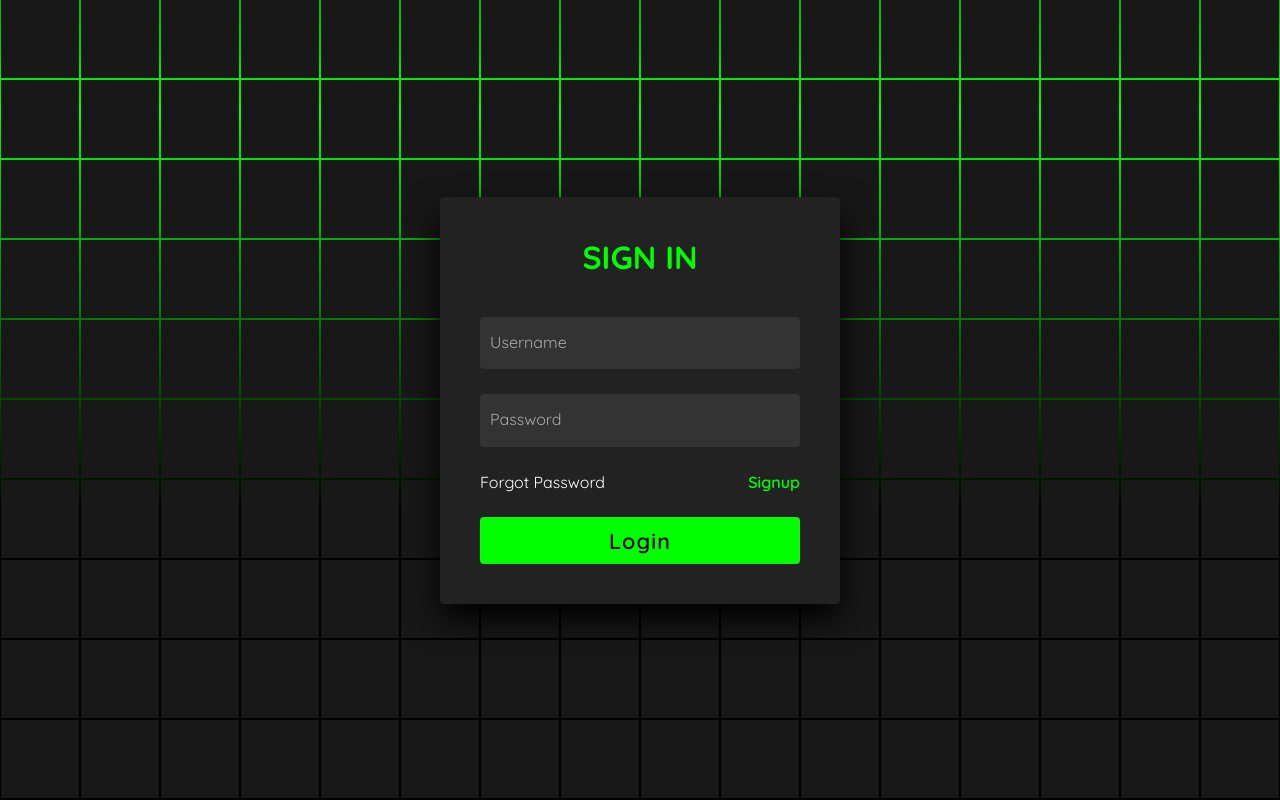
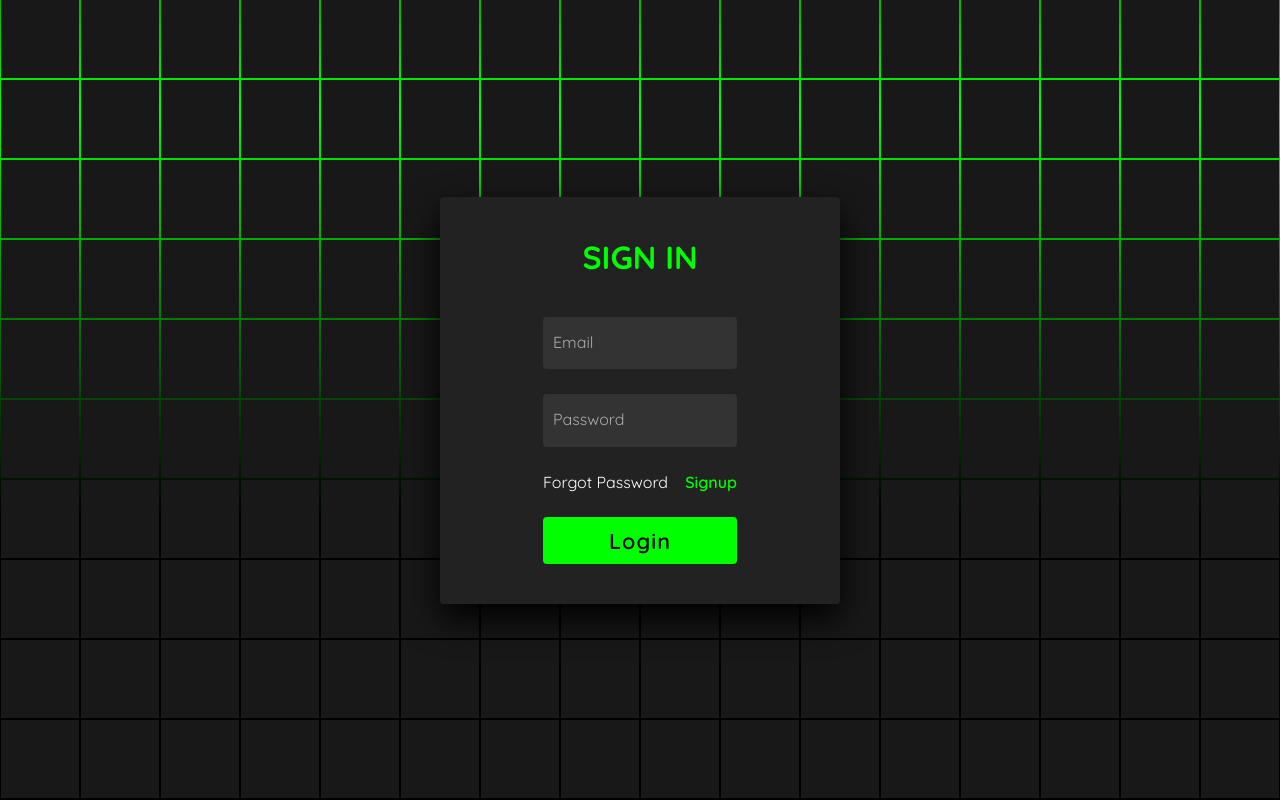
Before and after one commit to nayemhasan45/Php_crud, a PHP site: page /assignment/log_in.php in a window 1280 px wide. Run offline with PHP 8.4, Linux system fonts and the light colour scheme.

Commit message:
log in form connection done with the server

```diff
--- a/connect.php
+++ b/connect.php
@@ -4,7 +4,9 @@
     $password="";
     $dbName="lab_work_5";
     $con=mysqli_connect($serverName,$userName,$password,$dbName);
-    if(!$con){
+    if($con){
+        // echo "connection ok";
+    }else{
         echo(mysqli_connect_error());
     }
 ?>
--- a/index.php
+++ b/index.php
@@ -14,7 +14,7 @@
 <body>
     <div class="w-1/2 mx-auto space-y-5">
         <div class="text-center text-4xl">
-            <h1 class="font-bold">Submit Your Details</h1>
+            <h1 class="font-bold">Please Sign Up</h1>
         </div>
         <form action="" method="POST">
             <div class="space-y-6">
--- a/log_in.php
+++ b/log_in.php
@@ -22,37 +22,56 @@
                 <h2>Sign In</h2>
 
                 <div class="form">
-
+                    <form action="#" method="POST">
                         <div class="inputBox">
 
-                        <input type="text" required> <i>Username</i>
+                            <input type="text" name="email" required> <i>Email</i>
 
                         </div>
 
                         <div class="inputBox">
 
-                        <input type="password" required> <i>Password</i>
+                            <input type="password" name="pass" required> <i>Password</i>
 
                         </div>
 
-                    <div class="links"> <a href="#">Forgot Password</a> <a href="#">Signup</a>
+                        <div class="links"> <a href="#">Forgot Password</a> <a href="http://localhost/assignment/lab_work_5/">Signup</a>
 
                         </div>
 
                         <div class="inputBox">
 
-                        <input type="submit" value="Login">
+                            <input type="submit" name="loginBtn" value="Login">
 
+                        </div>
+                    </form>
                 </div>
 
             </div>
 
         </div>
 
-        </div>
 
     </section> <!-- partial -->
 
 </body>
 
 </html>
+
+<?php
+include('connect.php');
+if(isset($_POST['loginBtn'])){
+    $email=$_POST['email'];
+    $pass=&$_POST['pass'];
+    $getData = "SELECT * FROM userdata WHERE email='$email'&& password='$pass'";
+    $data = mysqli_query($con,$getData);
+    $result = mysqli_num_rows($data);
+    if($result){
+        ?>
+        <meta http-equiv="refresh" content="0; url=http://localhost/assignment/lab_work_5/display.php" />
+        <?php
+    }else{
+        echo "<script>alert('login failed')</script> ";
+    }
+};
+?>
--- a/style/log_in.css
+++ b/style/log_in.css
@@ -91,19 +91,19 @@ section .signin .content h2
   color: #0f0;
   text-transform: uppercase;
 }
-section .signin .content .form
+section .signin .content .form form
 {
   width: 100%;
   display: flex;
   flex-direction: column;
   gap: 25px;
 }
-section .signin .content .form .inputBox
+section .signin .content .form form .inputBox
 {
   position: relative;
   width: 100%;
 }
-section .signin .content .form .inputBox input
+section .signin .content .form form .inputBox input
 {
   position: relative;
   width: 100%;
@@ -116,7 +116,7 @@ section .signin .content .form .inputBox input
   font-weight: 500;
   font-size: 1em;
 }
-section .signin .content .form .inputBox i
+section .signin .content .form form .inputBox i
 {
   position: absolute;
   left: 0;
@@ -126,31 +126,31 @@ section .signin .content .form .inputBox i
   transition: 0.5s;
   pointer-events: none;
 }
-.signin .content .form .inputBox input:focus ~ i,
-.signin .content .form .inputBox input:valid ~ i
+.signin .content .form form .inputBox input:focus ~ i,
+.signin .content .form form .inputBox input:valid ~ i
 {
   transform: translateY(-7.5px);
   font-size: 0.8em;
   color: #fff;
 }
-.signin .content .form .links
+.signin .content .form form .links
 {
   position: relative;
   width: 100%;
   display: flex;
   justify-content: space-between;
 }
-.signin .content .form .links a
+.signin .content .form form .links a
 {
   color: #fff;
   text-decoration: none;
 }
-.signin .content .form .links a:nth-child(2)
+.signin .content .form form .links a:nth-child(2)
 {
   color: #0f0;
   font-weight: 600;
 }
-.signin .content .form .inputBox input[type="submit"]
+.signin .content .form form .inputBox input[type="submit"]
 {
   padding: 10px;
   background: #0f0;
```
Lines whose indentation alone changed are shown as unchanged.
